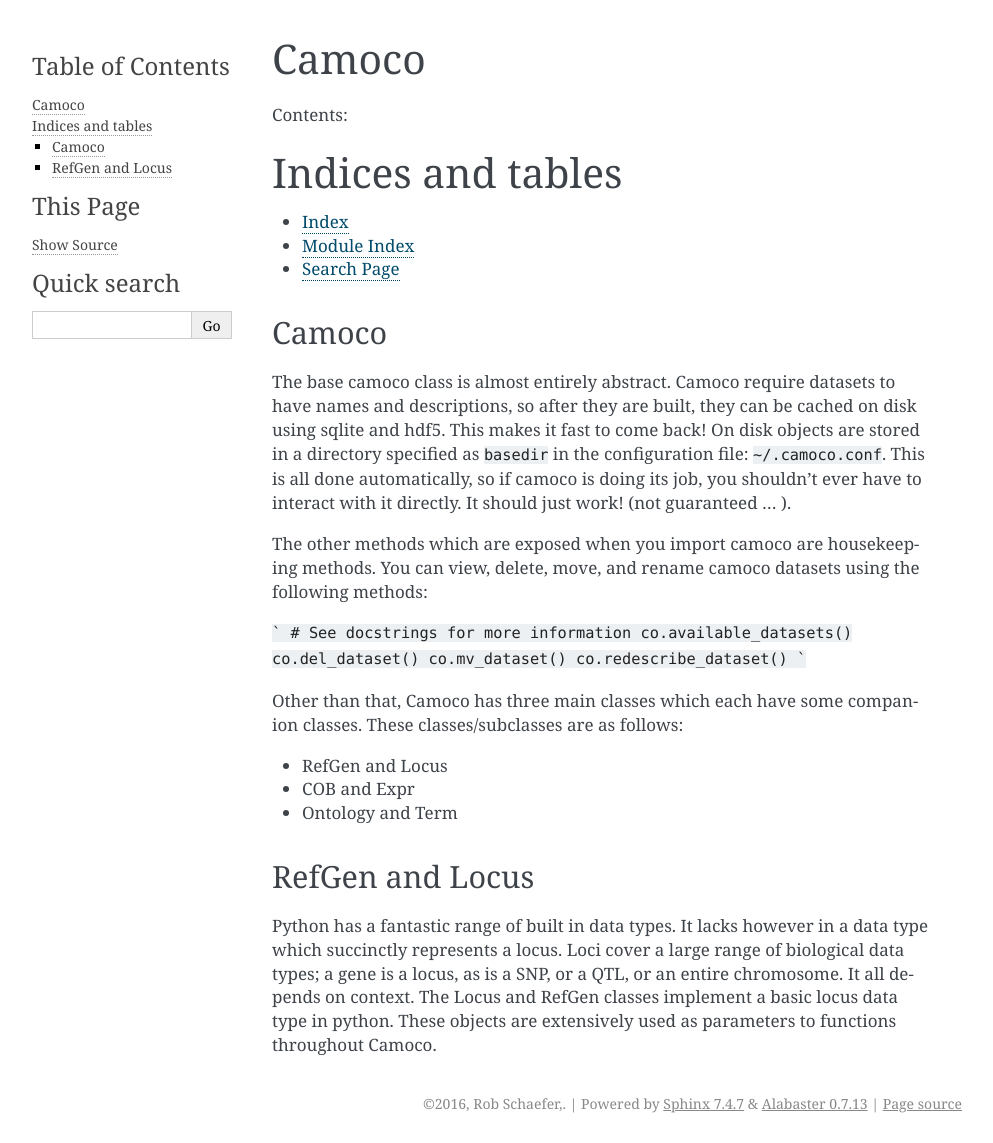
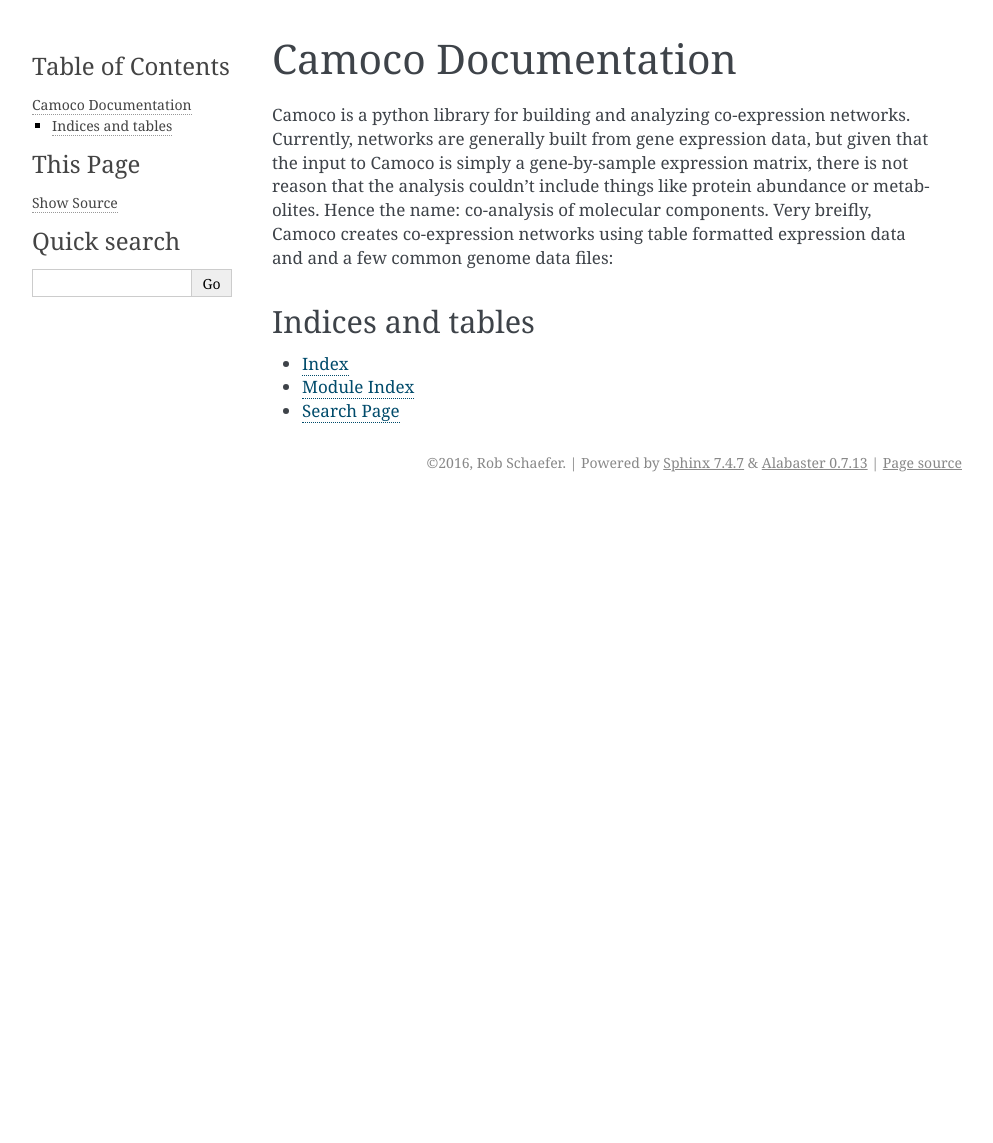
Before and after one commit to LinkageIO/Camoco, a Sphinx documentation site: the page built from docs/index.rst, in a window 1280 px wide. Shown: the whole page, without its empty margins (148-1141 px from the left). Built offline with Sphinx 7.4.7, drawn with Linux system fonts in a browser that asks for light colours; after the commit the page ends 900 px from its top, so only the background shows below that.

Commit message:
Added Documentation stubs

````diff
--- a/docs/conf.py
+++ b/docs/conf.py
@@ -2,7 +2,7 @@
 # -*- coding: utf-8 -*-
 #
 # Camoco documentation build configuration file, created by
-# sphinx-quickstart on Thu Feb 11 21:29:35 2016.
+# sphinx-quickstart on Tue Dec 20 15:10:35 2016.
 #
 # This file is execfile()d with the current directory set to its
 # containing dir.
@@ -13,51 +13,51 @@
 # All configuration values have a default; values that are commented out
 # serve to show the default.
 
-import sys
-import os
-
 # If extensions (or modules to document with autodoc) are in another directory,
 # add these directories to sys.path here. If the directory is relative to the
 # documentation root, use os.path.abspath to make it absolute, like shown here.
-#sys.path.insert(0, os.path.abspath('.'))
+#
+# import os
+# import sys
+# sys.path.insert(0, os.path.abspath('.'))
+
 
 # -- General configuration ------------------------------------------------
 
 # If your documentation needs a minimal Sphinx version, state it here.
-#needs_sphinx = '1.0'
+#
+# needs_sphinx = '1.0'
 
 # Add any Sphinx extension module names here, as strings. They can be
 # extensions coming with Sphinx (named 'sphinx.ext.*') or your custom
 # ones.
-extensions = []
+extensions = ['sphinx.ext.autodoc']
 
 # Add any paths that contain templates here, relative to this directory.
 templates_path = ['_templates']
 
 # The suffix(es) of source filenames.
 # You can specify multiple suffix as a list of string:
+#
 # source_suffix = ['.rst', '.md']
 source_suffix = '.rst'
-
-# The encoding of source files.
-#source_encoding = 'utf-8-sig'
 
 # The master toctree document.
 master_doc = 'index'
 
 # General information about the project.
 project = 'Camoco'
-copyright = '2016, Rob Schaefer,'
-author = 'Rob Schaefer,'
+copyright = '2016, Rob Schaefer'
+author = 'Rob Schaefer'
 
 # The version info for the project you're documenting, acts as replacement for
 # |version| and |release|, also used in various other places throughout the
 # built documents.
 #
 # The short X.Y version.
-version = '0.1.8'
+version = '0.3.0'
 # The full version, including alpha/beta/rc tags.
-release = '0.1.8'
+release = '0.3.0'
 
 # The language for content autogenerated by Sphinx. Refer to documentation
 # for a list of supported languages.
@@ -66,39 +66,13 @@
 # Usually you set "language" from the command line for these cases.
 language = None
 
-# There are two options for replacing |today|: either, you set today to some
-# non-false value, then it is used:
-#today = ''
-# Else, today_fmt is used as the format for a strftime call.
-#today_fmt = '%B %d, %Y'
-
 # List of patterns, relative to source directory, that match files and
 # directories to ignore when looking for source files.
-exclude_patterns = ['_build']
-
-# The reST default role (used for this markup: `text`) to use for all
-# documents.
-#default_role = None
-
-# If true, '()' will be appended to :func: etc. cross-reference text.
-#add_function_parentheses = True
-
-# If true, the current module name will be prepended to all description
-# unit titles (such as .. function::).
-#add_module_names = True
-
-# If true, sectionauthor and moduleauthor directives will be shown in the
-# output. They are ignored by default.
-#show_authors = False
+# This patterns also effect to html_static_path and html_extra_path
+exclude_patterns = ['_build', 'Thumbs.db', '.DS_Store']
 
 # The name of the Pygments (syntax highlighting) style to use.
 pygments_style = 'sphinx'
-
-# A list of ignored prefixes for module index sorting.
-#modindex_common_prefix = []
-
-# If true, keep warnings as "system message" paragraphs in the built documents.
-#keep_warnings = False
 
 # If true, `todo` and `todoList` produce output, else they produce nothing.
 todo_include_todos = False
@@ -108,114 +82,45 @@
 
 # The theme to use for HTML and HTML Help pages.  See the documentation for
 # a list of builtin themes.
+#
 html_theme = 'alabaster'
 
 # Theme options are theme-specific and customize the look and feel of a theme
 # further.  For a list of options available for each theme, see the
 # documentation.
-#html_theme_options = {}
-
-# Add any paths that contain custom themes here, relative to this directory.
-#html_theme_path = []
-
-# The name for this set of Sphinx documents.  If None, it defaults to
-# "<project> v<release> documentation".
-#html_title = None
-
-# A shorter title for the navigation bar.  Default is the same as html_title.
-#html_short_title = None
-
-# The name of an image file (relative to this directory) to place at the top
-# of the sidebar.
-#html_logo = None
-
-# The name of an image file (within the static path) to use as favicon of the
-# docs.  This file should be a Windows icon file (.ico) being 16x16 or 32x32
-# pixels large.
-#html_favicon = None
+#
+# html_theme_options = {}
 
 # Add any paths that contain custom static files (such as style sheets) here,
 # relative to this directory. They are copied after the builtin static files,
 # so a file named "default.css" will overwrite the builtin "default.css".
 html_static_path = ['_static']
 
-# Add any extra paths that contain custom files (such as robots.txt or
-# .htaccess) here, relative to this directory. These files are copied
-# directly to the root of the documentation.
-#html_extra_path = []
 
-# If not '', a 'Last updated on:' timestamp is inserted at every page bottom,
-# using the given strftime format.
-#html_last_updated_fmt = '%b %d, %Y'
-
-# If true, SmartyPants will be used to convert quotes and dashes to
-# typographically correct entities.
-#html_use_smartypants = True
-
-# Custom sidebar templates, maps document names to template names.
-#html_sidebars = {}
-
-# Additional templates that should be rendered to pages, maps page names to
-# template names.
-#html_additional_pages = {}
-
-# If false, no module index is generated.
-#html_domain_indices = True
-
-# If false, no index is generated.
-#html_use_index = True
-
-# If true, the index is split into individual pages for each letter.
-#html_split_index = False
-
-# If true, links to the reST sources are added to the pages.
-#html_show_sourcelink = True
-
-# If true, "Created using Sphinx" is shown in the HTML footer. Default is True.
-#html_show_sphinx = True
-
-# If true, "(C) Copyright ..." is shown in the HTML footer. Default is True.
-#html_show_copyright = True
-
-# If true, an OpenSearch description file will be output, and all pages will
-# contain a <link> tag referring to it.  The value of this option must be the
-# base URL from which the finished HTML is served.
-#html_use_opensearch = ''
-
-# This is the file name suffix for HTML files (e.g. ".xhtml").
-#html_file_suffix = None
-
-# Language to be used for generating the HTML full-text search index.
-# Sphinx supports the following languages:
-#   'da', 'de', 'en', 'es', 'fi', 'fr', 'h', 'it', 'ja'
-#   'nl', 'no', 'pt', 'ro', 'r', 'sv', 'tr'
-#html_search_language = 'en'
-
-# A dictionary with options for the search language support, empty by default.
-# Now only 'ja' uses this config value
-#html_search_options = {'type': 'default'}
-
-# The name of a javascript file (relative to the configuration directory) that
-# implements a search results scorer. If empty, the default will be used.
-#html_search_scorer = 'scorer.js'
+# -- Options for HTMLHelp output ------------------------------------------
 
 # Output file base name for HTML help builder.
 htmlhelp_basename = 'Camocodoc'
 
+
 # -- Options for LaTeX output ---------------------------------------------
 
 latex_elements = {
-# The paper size ('letterpaper' or 'a4paper').
-#'papersize': 'letterpaper',
+    # The paper size ('letterpaper' or 'a4paper').
+    #
+    # 'papersize': 'letterpaper',
 
-# The font size ('10pt', '11pt' or '12pt').
-#'pointsize': '10pt',
+    # The font size ('10pt', '11pt' or '12pt').
+    #
+    # 'pointsize': '10pt',
 
-# Additional stuff for the LaTeX preamble.
-#'preamble': '',
+    # Additional stuff for the LaTeX preamble.
+    #
+    # 'preamble': '',
 
-# Latex figure (float) alignment
-#'figure_align': 'htbp',
+    # Latex figure (float) alignment
+    #
+    # 'figure_align': 'htbp',
 }
 
 # Grouping the document tree into LaTeX files. List of tuples
@@ -223,28 +128,8 @@
 #  author, documentclass [howto, manual, or own class]).
 latex_documents = [
     (master_doc, 'Camoco.tex', 'Camoco Documentation',
-     'Rob Schaefer,', 'manual'),
+     'Rob Schaefer', 'manual'),
 ]
-
-# The name of an image file (relative to this directory) to place at the top of
-# the title page.
-#latex_logo = None
-
-# For "manual" documents, if this is true, then toplevel headings are parts,
-# not chapters.
-#latex_use_parts = False
-
-# If true, show page references after internal links.
-#latex_show_pagerefs = False
-
-# If true, show URL addresses after external links.
-#latex_show_urls = False
-
-# Documents to append as an appendix to all manuals.
-#latex_appendices = []
-
-# If false, no module index is generated.
-#latex_domain_indices = True
 
 
 # -- Options for manual page output ---------------------------------------
@@ -255,9 +140,6 @@
     (master_doc, 'camoco', 'Camoco Documentation',
      [author], 1)
 ]
-
-# If true, show URL addresses after external links.
-#man_show_urls = False
 
 
 # -- Options for Texinfo output -------------------------------------------
@@ -270,15 +152,3 @@
      author, 'Camoco', 'One line description of project.',
      'Miscellaneous'),
 ]
-
-# Documents to append as an appendix to all manuals.
-#texinfo_appendices = []
-
-# If false, no module index is generated.
-#texinfo_domain_indices = True
-
-# How to display URL addresses: 'footnote', 'no', or 'inline'.
-#texinfo_show_urls = 'footnote'
-
-# If true, do not generate a @detailmenu in the "Top" node's menu.
-#texinfo_no_detailmenu = False
--- a/docs/index.rst
+++ b/docs/index.rst
@@ -1,15 +1,25 @@
 .. Camoco documentation master file, created by
-   sphinx-quickstart on Thu Feb 11 21:29:35 2016.
+   sphinx-quickstart on Tue Dec 20 15:10:35 2016.
    You can adapt this file completely to your liking, but it should at least
    contain the root `toctree` directive.
 
-Camoco
-======
+********************
+Camoco Documentation
+********************
 
-Contents:
+Camoco is a python library for building and analyzing co-expression networks.
+Currently, networks are generally built from gene expression data, but given
+that the input to Camoco is simply a gene-by-sample expression matrix, there
+is not reason that the analysis couldn't include things like protein abundance
+or metabolites. Hence the name: co-analysis of molecular components. Very
+breifly, Camoco creates co-expression networks using table formatted expression
+data and and a few common genome data files:
+
+
 
 .. toctree::
    :maxdepth: 2
+   :caption: Contents:
 
 
 
@@ -19,43 +29,3 @@
 * :ref:`genindex`
 * :ref:`modindex`
 * :ref:`search`
-
-
-Camoco
-------
-The base camoco class is almost entirely abstract. Camoco require datasets
-to have names and descriptions, so after they are built,
-they can be cached on disk using sqlite and hdf5. This makes it fast to come
-back! On disk objects are stored in a directory specified as ``basedir`` in the
-configuration file: ``~/.camoco.conf``. This is all done automatically, so if
-camoco is doing its job, you shouldn't ever have to interact with it directly.
-It should just work! (not guaranteed ... ).
-
-The other methods which are exposed when you import camoco are housekeeping
-methods. You can view, delete, move, and rename camoco datasets using the
-following methods:
-
-```
-# See docstrings for more information
-co.available_datasets()
-co.del_dataset()
-co.mv_dataset()
-co.redescribe_dataset()
-```
-
-Other than that, Camoco has three main classes which each have some companion
-classes.  These classes/subclasses are as follows:
-
-+ RefGen and Locus
-+ COB and Expr
-+ Ontology and Term
-
-
-RefGen and Locus
-----------------
-Python has a fantastic range of built in data types. It lacks however in a data
-type which succinctly represents a locus. Loci cover a large range of
-biological data types; a gene is a locus, as is a SNP, or a QTL, or an entire
-chromosome. It all depends on context. The Locus and RefGen classes implement
-a basic locus data type in python. These objects are extensively used as parameters
-to functions throughout Camoco.
````
Also changed, not shown: 2 other files.
